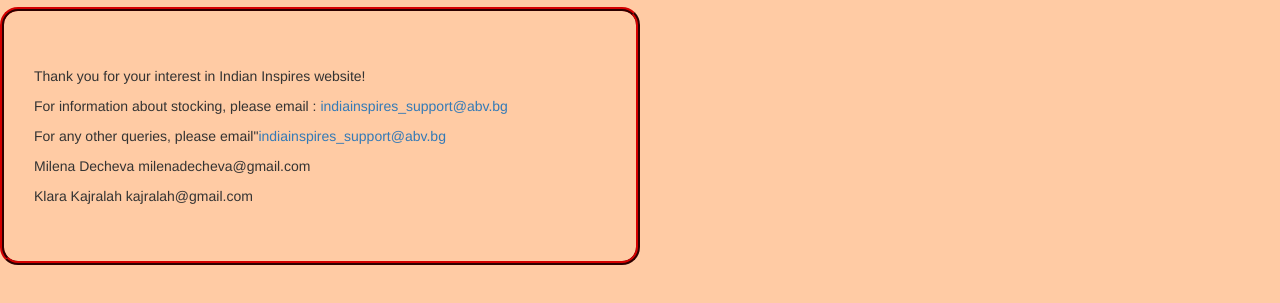
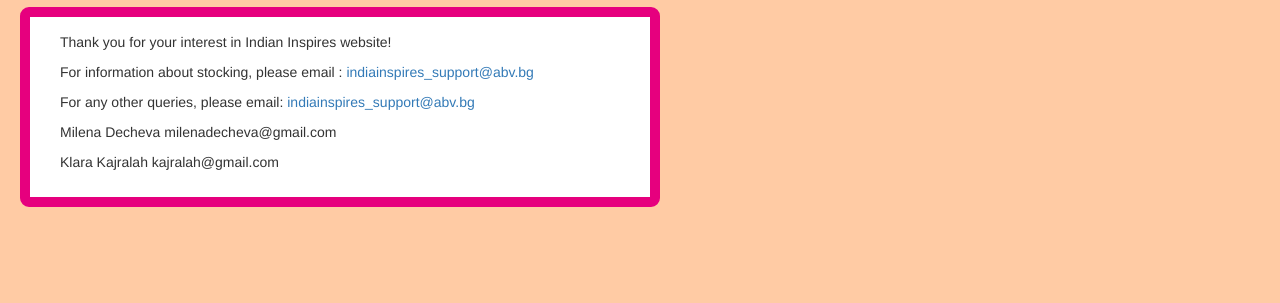
Before and after one commit to kajralah/front-end-project, a plain HTML site: page contactus.html in a window 1280 px wide. Shown: the part 133-436 px from the top of the page. Drawn offline with Linux system fonts and the light colour scheme.

Commit message:
Added new changes into the code

```diff
--- a/contactus.html
+++ b/contactus.html
@@ -81,20 +81,19 @@
     <script src="js/loadSarees.js"></script>
 
     <div class="post content">
-    <h1> Contact us </h1>
+    <h1>Contact us</h1>
     <div class="boxed">
     <p>Thank you for your interest in Indian Inspires website!</p>
     <p>For information about stocking, please email :
     <a href="mailto:indiainspires_support@abv.bg">indiainspires_support@abv.bg </a>
     </p>
 
-
-    <p>For any other queries, please email"<a href="mailto:indiainspires_support@abv.bg">indiainspires_support@abv.bg </a>
+    <p>For any other queries, please email: <a href="mailto:indiainspires_support@abv.bg">indiainspires_support@abv.bg</a>
     </p>
     <p>Milena Decheva milenadecheva@gmail.com</p>
     <p>Klara Kajralah kajralah@gmail.com</p>
+
 </div>
-
 
 
 </body>
--- a/css/contactus.css
+++ b/css/contactus.css
@@ -1,14 +1,17 @@
 .boxed {
-  border: 10px solid black;;
-  border-color: #C24641;
-  width: 50%;
-  display: table;
-  padding: 4px 7px;
-  border-radius: 18px;
-	-moz-border-radius: 18px;
-	-webkit-border-radius: 18px;
-	border: 4px ridge #800000;
-	padding: 55px 10px 45px;
+
+
+ 	background-color: #fff;
+
+  	width: 50%;
+
+	border: 10px solid #e6007e;
+    border-radius: 9px;
+
+	padding: 15px;
 	padding-left: 30px;
     padding-right: 30px;
+    margin-left: 20px;
+    margin-right: 70px;
+
 }
```
Also changed, not shown: index.html (+8 -2 lines).
